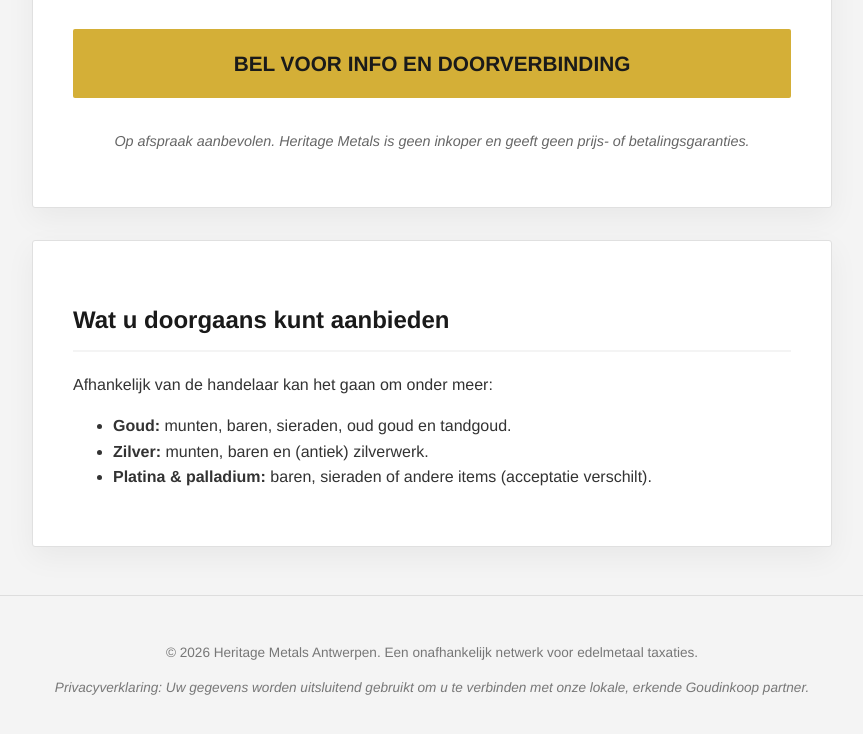
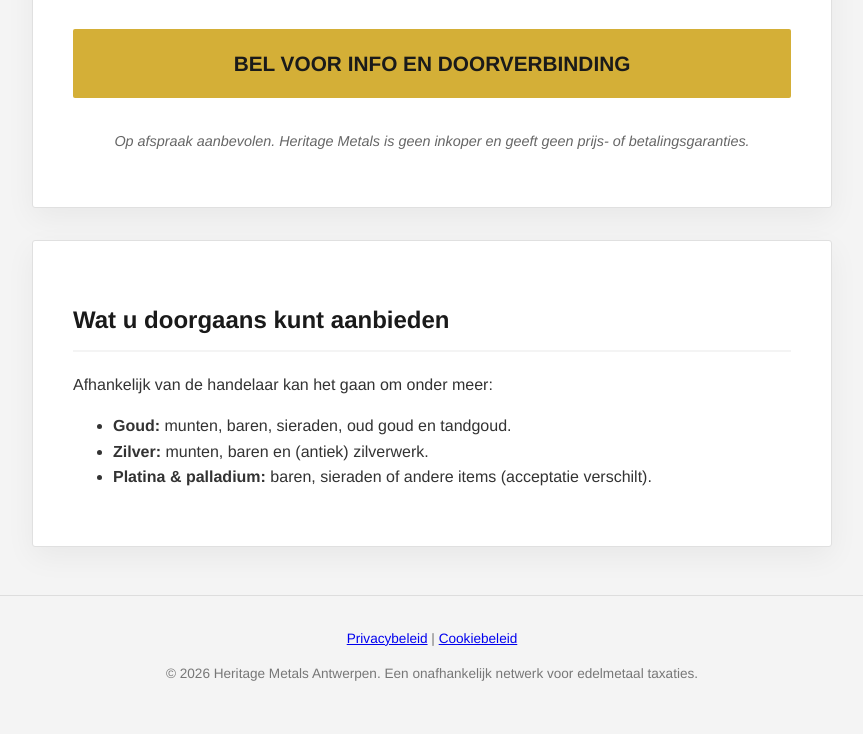
Before and after one commit to jay-of-spades/Heritagemetals, a plain HTML site: page index.html in a window 1280 px wide. Shown: the part 645-1379 px from the top of the page, without its empty margins (208-1071 px from the left). Drawn offline with Linux system fonts and the light colour scheme.

Commit message:
Update index.html

```diff
--- a/index.html
+++ b/index.html
@@ -85,8 +85,9 @@
 </div>
 
 <footer>
+  <a href="/privacy.html">Privacybeleid</a> |
+  <a href="/cookies.html">Cookiebeleid</a>
     <p>&copy; 2026 Heritage Metals Antwerpen. Een onafhankelijk netwerk voor edelmetaal taxaties.</p>
-    <p><em>Privacyverklaring: Uw gegevens worden uitsluitend gebruikt om u te verbinden met onze lokale, erkende Goudinkoop partner.</em></p>
 </footer>
 
 </body>
```
